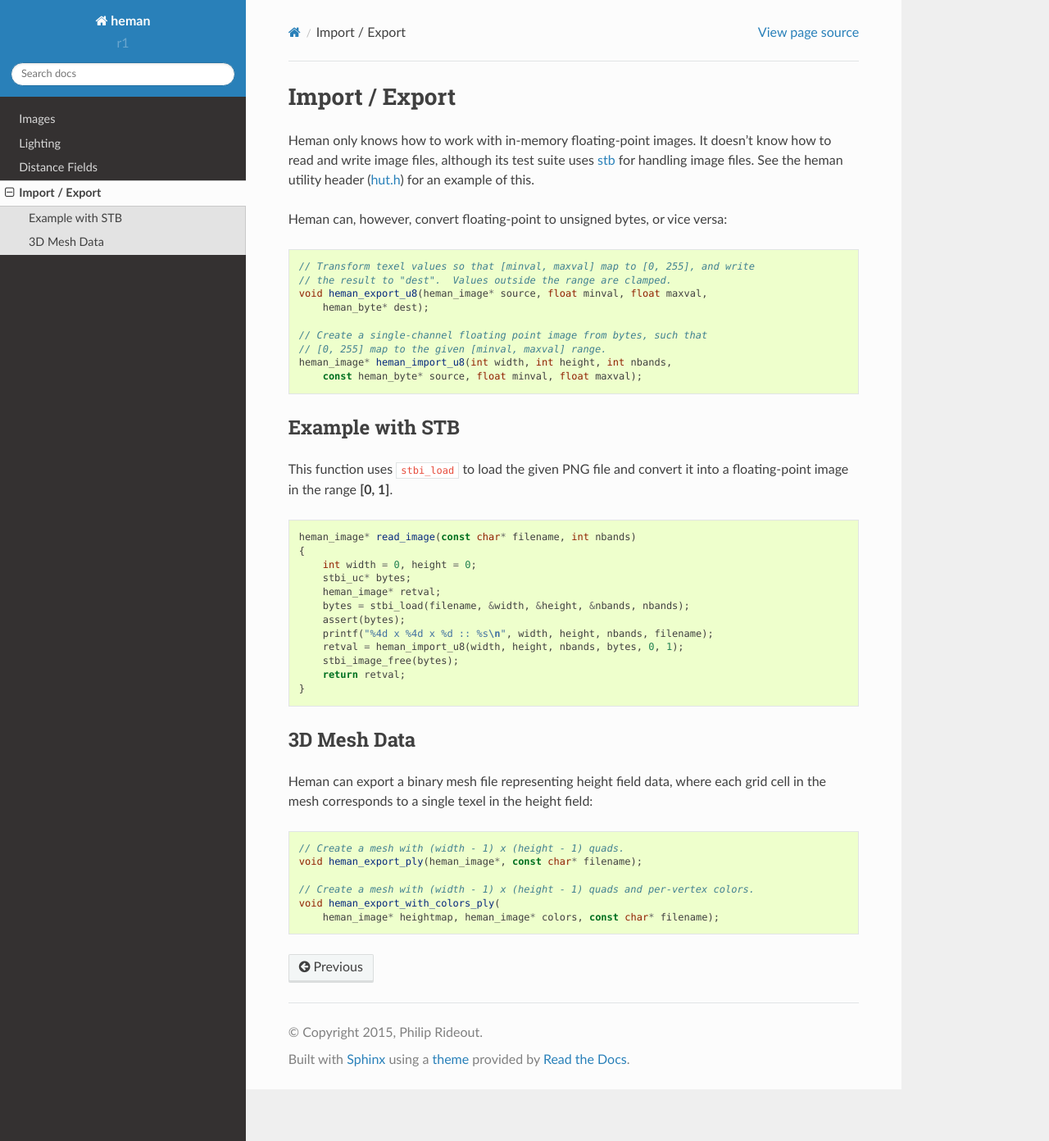
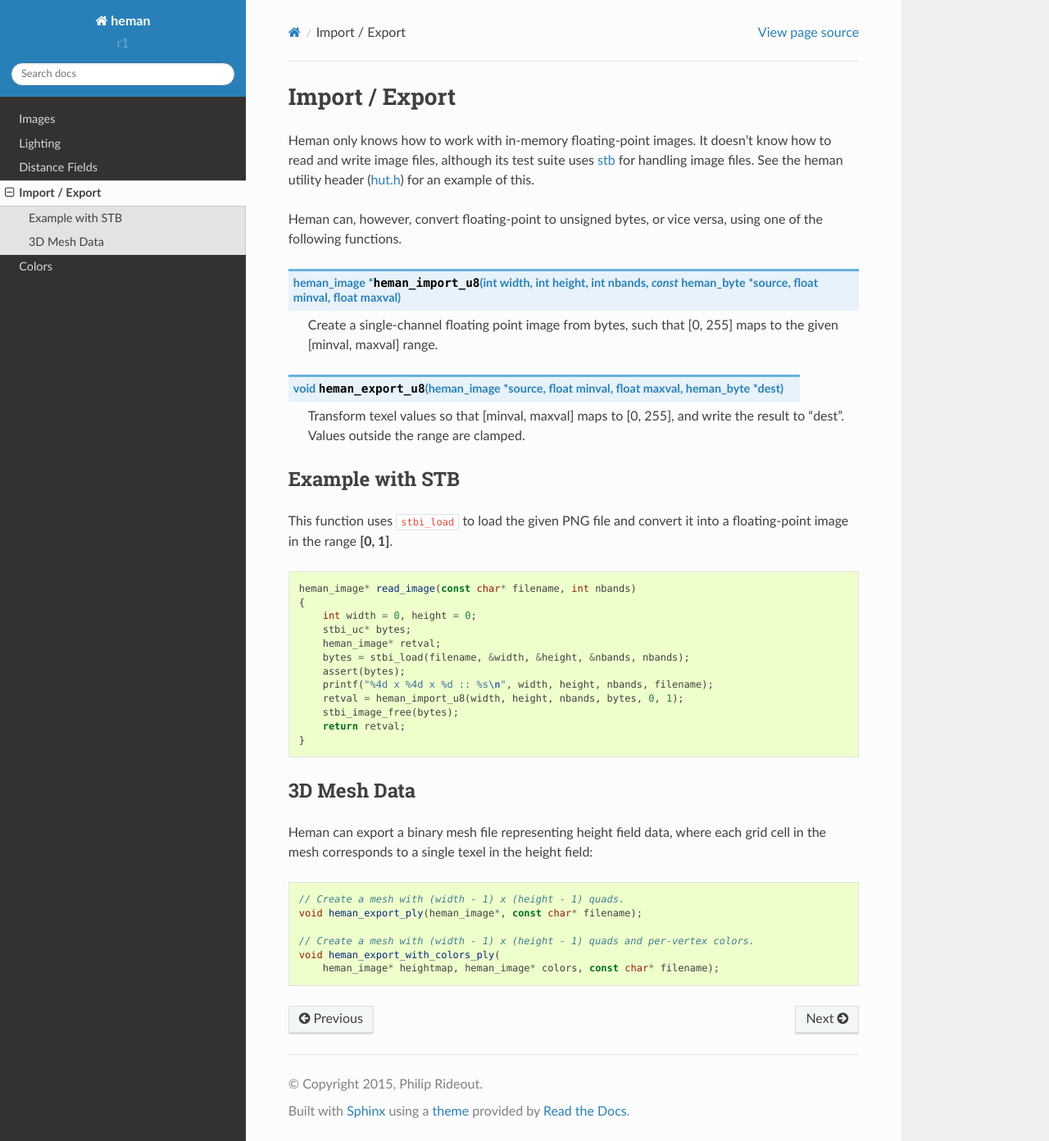
Before and after one commit to prideout/heman, a Sphinx documentation site: the page built from docs/importexport.rst, in a window 1280 px wide and 1392 px high. Shown: the whole window at 82% size. Built offline with Sphinx 7.4.7 and the Read the Docs theme 2.0.0, drawn with Linux system fonts in a browser that asks for light colours.

Commit message:
Add documentation page for color-related functions.

```diff
--- a/docs/importexport.rst
+++ b/docs/importexport.rst
@@ -3,19 +3,15 @@
 
 Heman only knows how to work with in-memory floating-point images.  It doesn't know how to read and write image files, although its test suite uses `stb <https://github.com/nothings/stb>`_ for handling image files.  See the heman utility header (`hut.h <https://github.com/prideout/heman/blob/master/test/hut.h>`_) for an example of this.
 
-Heman can, however, convert floating-point to unsigned bytes, or vice versa:
+Heman can, however, convert floating-point to unsigned bytes, or vice versa, using one of the following functions.
 
-.. code-block:: c
+.. c:function:: heman_image* heman_import_u8(int width, int height, int nbands, const heman_byte* source, float minval, float maxval)
 
-    // Transform texel values so that [minval, maxval] map to [0, 255], and write
-    // the result to "dest".  Values outside the range are clamped.
-    void heman_export_u8(heman_image* source, float minval, float maxval,
-        heman_byte* dest);
+   Create a single-channel floating point image from bytes, such that [0, 255] maps to the given [minval, maxval] range.
 
-    // Create a single-channel floating point image from bytes, such that
-    // [0, 255] map to the given [minval, maxval] range.
-    heman_image* heman_import_u8(int width, int height, int nbands,
-        const heman_byte* source, float minval, float maxval);
+.. c:function:: void heman_export_u8(heman_image* source, float minval, float maxval, heman_byte* dest)
+
+   Transform texel values so that [minval, maxval] maps to [0, 255], and write the result to "dest".  Values outside the range are clamped.
 
 
 Example with STB
--- a/docs/index.rst
+++ b/docs/index.rst
@@ -36,6 +36,7 @@
    lighting
    distance
    importexport
+   color
 
 .. Links
 
--- a/docs/lighting.rst
+++ b/docs/lighting.rst
@@ -41,4 +41,6 @@
    :param light_position: Pointer to three floats representing the light direction.
    :type light_position: float*
 
+Heman automatically un-applies gamma to the albedo, then re-applies gamma after lighting.  This behavior can be configured using :c:data:`heman_color_set_gamma`.
+
 .. _`here`: http://nothings.org/gamedev/horizon/.
```
Also changed, not shown: docs/color.rst (added, +53 -0 lines), docs/_static/correct.png (added), docs/_static/incorrect.png (added), 3 other files.
